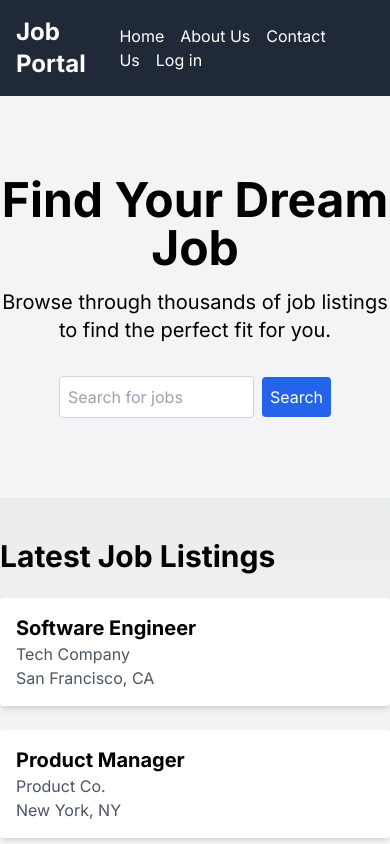
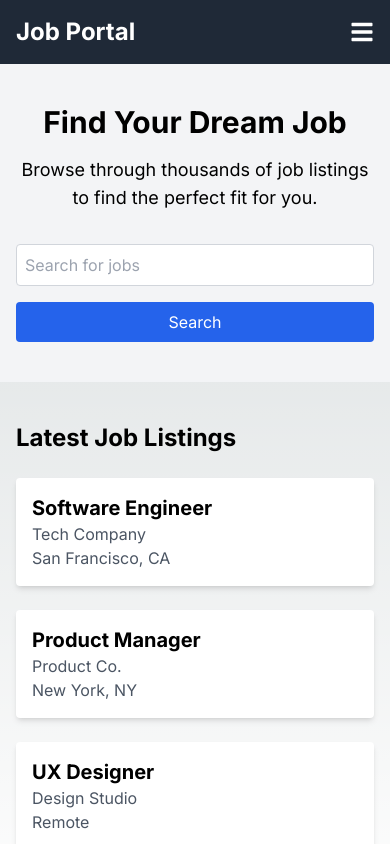
Before and after one commit to pavan-kts/job-portal-next-pwa, a Next.js app: page /home in a window 390 px wide. Shown: the top 844 px of the page. Built offline with nearby package versions, Linux system fonts and the light colour scheme.

Commit message:
resposiveness changes

```diff
--- a/package.json
+++ b/package.json
@@ -13,7 +13,8 @@
     "next": "14.2.4",
     "next-pwa": "^5.6.0",
     "react": "^18",
-    "react-dom": "^18"
+    "react-dom": "^18",
+    "react-icons": "^5.2.1"
   },
   "devDependencies": {
     "@types/node": "^20",
--- a/src/app/about-us/page.tsx
+++ b/src/app/about-us/page.tsx
@@ -12,15 +12,14 @@ const About: React.FC = () => {
             We are dedicated to helping you find the best job opportunities available.
           </p>
 
-
           {/* First Section */}
           <div className="bg-white p-6 rounded shadow-md mb-8 dark:bg-gray-700 flex flex-col md:flex-row items-center">
             <img
               src="/our-mission.jpg" // Replace with actual image source
               alt="Our Mission"
               className="w-full md:w-1/2 rounded mb-4 md:mb-0 md:mr-4"
-          ></img>
-          <div className='ml-6'>
+            />
+            <div className="md:ml-6 text-center md:text-left">
               <h2 className="text-2xl font-bold mb-4 dark:text-gray-200">Our Mission</h2>
               <p className="mb-4 dark:text-gray-400">
                 Our mission is to connect job seekers with their dream jobs and employers with the best talent. We strive to provide an efficient and user-friendly platform for job searching and hiring.
@@ -36,8 +35,8 @@ const About: React.FC = () => {
               src="/our-team.jpg" // Replace with actual image source
               alt="Our Team"
               className="w-full md:w-1/2 rounded mb-4 md:mb-0 md:ml-4"
-          ></img>
-          <div>
+            />
+            <div className="md:mr-6 text-center md:text-left">
               <h2 className="text-2xl font-bold mb-4 dark:text-gray-200">Our Team</h2>
               <p className="mb-4 dark:text-gray-400">
                 Our team is composed of experienced professionals passionate about helping people achieve their career goals. We work tirelessly to improve our services and provide the best possible experience for our users.
@@ -53,9 +52,8 @@ const About: React.FC = () => {
               src="/our-values.jpg" // Replace with actual image source
               alt="Our Values"
               className="w-full md:w-1/2 rounded mb-4 md:mb-0 md:mr-4"
-          ></img>
-
-          <div className='ml-6'>
+            />
+            <div className="md:ml-6 text-center md:text-left">
               <h2 className="text-2xl font-bold mb-4 dark:text-gray-200">Our Values</h2>
               <ul className="list-disc list-inside dark:text-gray-400">
                 <li>Integrity</li>
--- a/src/app/contact-us/page.tsx
+++ b/src/app/contact-us/page.tsx
@@ -24,14 +24,14 @@ const Contact: React.FC = () => {
               <p className="mb-4 dark:text-gray-400">
                 123 Job Street, Employment City, JOB 12345
               </p>
-              <div className="flex">
-                <div>
+              <div className="flex flex-col sm:flex-row ">
+                <div className="sm:mr-16">
                   <p className="dark:text-gray-400">
                     <strong>Phone:</strong>
                   </p>
                   <p className="mb-4 dark:text-gray-400">+91 9876543210</p>
                 </div>
-                <div className="ml-16">
+                <div>
                   <p className="dark:text-gray-400">
                     <strong>Email:</strong>
                   </p>
@@ -42,8 +42,7 @@ const Contact: React.FC = () => {
               </div>
               <iframe
                 src="https://www.google.com/maps/embed?pb=!1m18!1m12!1m3!1d3782.272383472671!2d73.78110577432076!3d18.561754767916657!2m3!1f0!2f0!3f0!3m2!1i1024!2i768!4f13.1!3m3!1m2!1s0x3bc2bf589780c4c3%3A0x217fe83432efd790!2s74%20DOWN%20TOWN%20By%20AURA%20Realtors!5e0!3m2!1sen!2sin!4v1718604924487!5m2!1sen!2sin"
-                width="550"
-                height="280"
+                className="w-full h-64 md:w-550 md:h-280"
                 style={{ border: 0 }}
                 allowFullScreen
                 loading="lazy"
--- a/src/app/home/page.tsx
+++ b/src/app/home/page.tsx
@@ -5,21 +5,23 @@ const Home: React.FC = () => {
   return (
     <div className="flex flex-col min-h-screen dark:bg-gray-900">
       <Navbar />
-      <div className="flex-grow hero bg-gray-100 py-20 dark:bg-gray-800">
-        <div className="container mx-auto text-center">
-          <h1 className="text-5xl font-bold mb-4 dark:text-gray-200">Find Your Dream Job</h1>
-          <p className="text-xl mb-8 dark:text-gray-400">Browse through thousands of job listings to find the perfect fit for you.</p>
-          <input
-            type="text"
-            placeholder="Search for jobs"
-            className="p-2 rounded border border-gray-300 w-1/2 dark:bg-gray-700 dark:border-gray-600 dark:text-gray-200"
-          />
-          <button className="bg-blue-600 text-white p-2 rounded ml-2 dark:bg-blue-500">Search</button>
+      <div className="flex-grow hero bg-gray-100 py-10 md:py-20 dark:bg-gray-800">
+        <div className="container mx-auto text-center px-4">
+          <h1 className="text-3xl md:text-5xl font-bold mb-4 dark:text-gray-200">Find Your Dream Job</h1>
+          <p className="text-lg md:text-xl mb-8 dark:text-gray-400">Browse through thousands of job listings to find the perfect fit for you.</p>
+          <div className="flex flex-col md:flex-row items-center justify-center">
+            <input
+              type="text"
+              placeholder="Search for jobs"
+              className="p-2 mb-4 md:mb-0 rounded border border-gray-300 w-full md:w-1/2 dark:bg-gray-700 dark:border-gray-600 dark:text-gray-200"
+            />
+            <button className="bg-blue-600 text-white p-2 rounded w-full md:w-auto md:ml-2 dark:bg-blue-500">Search</button>
+          </div>
         </div>
       </div>
       <div className="flex-grow jobs-listing py-10 dark:bg-gray-900">
-        <div className="container mx-auto">
-          <h2 className="text-3xl font-bold mb-6 dark:text-gray-200">Latest Job Listings</h2>
+        <div className="container mx-auto px-4">
+          <h2 className="text-2xl md:text-3xl font-bold mb-6 dark:text-gray-200">Latest Job Listings</h2>
           <div className="grid grid-cols-1 md:grid-cols-2 lg:grid-cols-3 gap-6">
             <div className="job-card bg-white p-4 rounded shadow-md dark:bg-gray-800">
               <h3 className="text-xl font-bold dark:text-gray-200">Software Engineer</h3>
--- a/src/components/Dashboard.tsx
+++ b/src/components/Dashboard.tsx
@@ -1,16 +1,32 @@
-"use client";
-import React, { useState } from "react";
+import React from 'react';
 
 const Dashboard: React.FC = () => {
   return (
-    <div className="flex flex-col items-center justify-center min-h-screen bg-gray-100 text-green-500 dark:bg-gray-900 dark:text-green-300">
-      <div className="block">Logged in successfully...Welcome to dashboard</div>
-      <a
-        href="/login"
-        className="inline-block my-2 text-center rounded-lg text-white px-4 py-1 shadow-sm shadow-black bg-red-500 hover:bg-red-800 dark:shadow-white"
-      >
-        Logout
-      </a>
+    <div className="flex flex-col items-center justify-center min-h-screen bg-gray-100 dark:bg-gray-900 text-gray-900 dark:text-gray-300">
+      <div className="max-w-md w-full mx-auto p-6 bg-white dark:bg-gray-800 rounded-lg shadow-md text-center">
+        <h2 className="text-3xl font-semibold mb-4 dark:text-gray-200">Welcome to Your Dashboard</h2>
+        <p className="text-lg mb-4 dark:text-gray-400">
+          You are logged in successfully. Here you can manage your profile and settings.
+        </p>
+        <div className="mt-6">
+          {/* Add your dashboard content here */}
+          <p className="text-sm mb-2">Dashboard Content Goes Here</p>
+          <ul className="list-disc list-inside">
+            <li>Feature 1</li>
+            <li>Feature 2</li>
+            <li>Feature 3</li>
+          </ul>
+        </div>
+        <button
+          onClick={() => {
+            // Handle logout logic
+            console.log('Logout clicked');
+          }}
+          className="mt-6 bg-red-500 hover:bg-red-600 text-white px-4 py-2 rounded-lg shadow-md focus:outline-none focus:ring-2 focus:ring-red-500 dark:bg-red-600 dark:hover:bg-red-700"
+        >
+          Logout
+        </button>
+      </div>
     </div>
   );
 };
--- a/src/components/LoginPage.tsx
+++ b/src/components/LoginPage.tsx
@@ -1,7 +1,6 @@
-"use client";
-import React, { useState } from "react";
-import { useRouter } from 'next/navigation'
-import Link from "next/link";
+import React, { useState } from 'react';
+import { useRouter } from 'next/router';
+import Link from 'next/link';
 
 interface FormData {
   email: string;
@@ -10,11 +9,10 @@ interface FormData {
 
 const LoginPage: React.FC = () => {
   const [formData, setFormData] = useState<FormData>({
-    email: "",
-    password: "",
+    email: '',
+    password: '',
   });
-  const router = useRouter()
-
+  const router = useRouter();
 
   const handleInputChange = (e: React.ChangeEvent<HTMLInputElement>) => {
     const { name, value } = e.target;
@@ -26,8 +24,8 @@ const LoginPage: React.FC = () => {
 
   const handleSubmit = (e: React.FormEvent<HTMLFormElement>) => {
     e.preventDefault();
-    console.log("Email : " + formData.email);
-    console.log("Password : " + formData.password);
+    console.log('Email : ' + formData.email);
+    console.log('Password : ' + formData.password);
     router.push('/dashboard');
   };
 
@@ -62,7 +60,7 @@ const LoginPage: React.FC = () => {
         </div>
         <button
           type="submit"
-          className="py-2 my-2 bg-blue-500 text-white px-5 font-semibold rounded-lg hover:bg-blue-700"
+          className="py-2 my-2 bg-blue-500 text-white px-5 font-semibold rounded-lg hover:bg-blue-700 w-full max-w-sm"
         >
           Login
         </button>
--- a/src/components/Navbar.tsx
+++ b/src/components/Navbar.tsx
@@ -1,9 +1,11 @@
 "use client"
 import React, { useState, useEffect } from 'react';
 import Link from 'next/link';
+import { FaBars, FaTimes } from 'react-icons/fa';
 
 const Navbar: React.FC = () => {
   const [darkMode, setDarkMode] = useState(false);
+  const [isMobileMenuOpen, setIsMobileMenuOpen] = useState(false);
 
   useEffect(() => {
     if (localStorage.getItem('theme') === 'dark') {
@@ -25,18 +27,34 @@ const Navbar: React.FC = () => {
     }
   };
 
+  const toggleMobileMenu = () => {
+    setIsMobileMenuOpen(!isMobileMenuOpen);
+  };
+
   return (
     <nav className="bg-gray-800 p-4 dark:bg-gray-900">
       <div className="container mx-auto flex justify-between items-center">
         <div className="text-white text-2xl font-bold dark:text-gray-200">Job Portal</div>
-        <div className="space-x-4">
+        <div className="hidden md:flex space-x-4">
           <Link href="/" className="text-white hover:underline dark:text-gray-200">Home</Link>
           <Link href="/about-us" className="text-white hover:underline dark:text-gray-200">About Us</Link>
           <Link href="/contact-us" className="text-white hover:underline dark:text-gray-200">Contact Us</Link>
           <Link href="/login" className="text-white hover:underline dark:text-gray-200">Log in</Link>
-
+        </div>
+        <div className="md:hidden flex items-center">
+          <button onClick={toggleMobileMenu} className="text-white">
+            {isMobileMenuOpen ? <FaTimes size={24} /> : <FaBars size={24} />}
+          </button>
         </div>
       </div>
+      {isMobileMenuOpen && (
+        <div className="md:hidden flex flex-col space-y-4 mt-4">
+          <Link href="/" className="text-white hover:underline dark:text-gray-200">Home</Link>
+          <Link href="/about-us" className="text-white hover:underline dark:text-gray-200">About Us</Link>
+          <Link href="/contact-us" className="text-white hover:underline dark:text-gray-200">Contact Us</Link>
+          <Link href="/login" className="text-white hover:underline dark:text-gray-200">Log in</Link>
+        </div>
+      )}
     </nav>
   );
 };
```
Also changed, not shown: src/components/RegisterPage.tsx (+18 -20 lines), 2 other files (tests, documents, lock files or other folders). Lines whose indentation alone changed are shown as unchanged.
